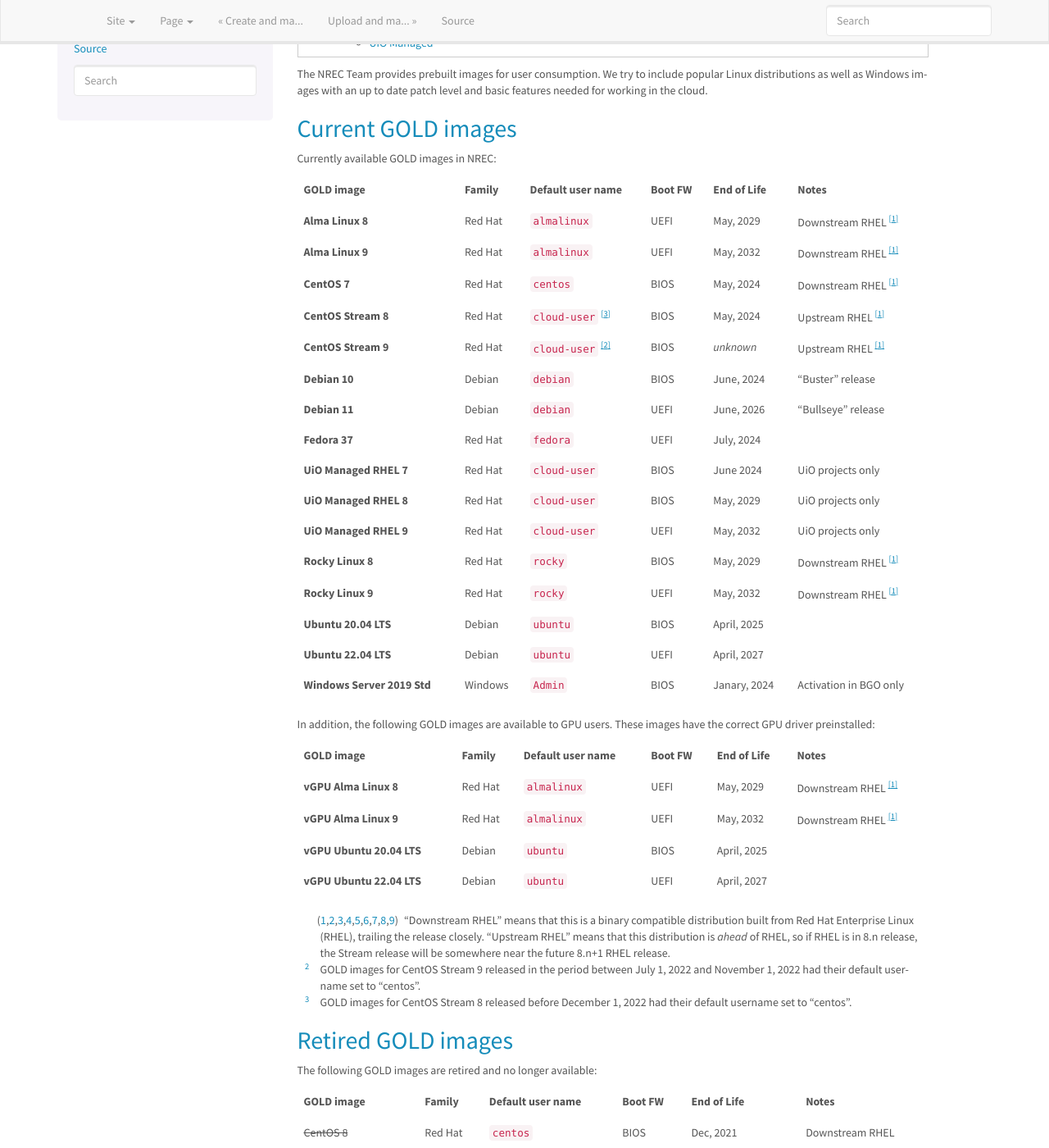
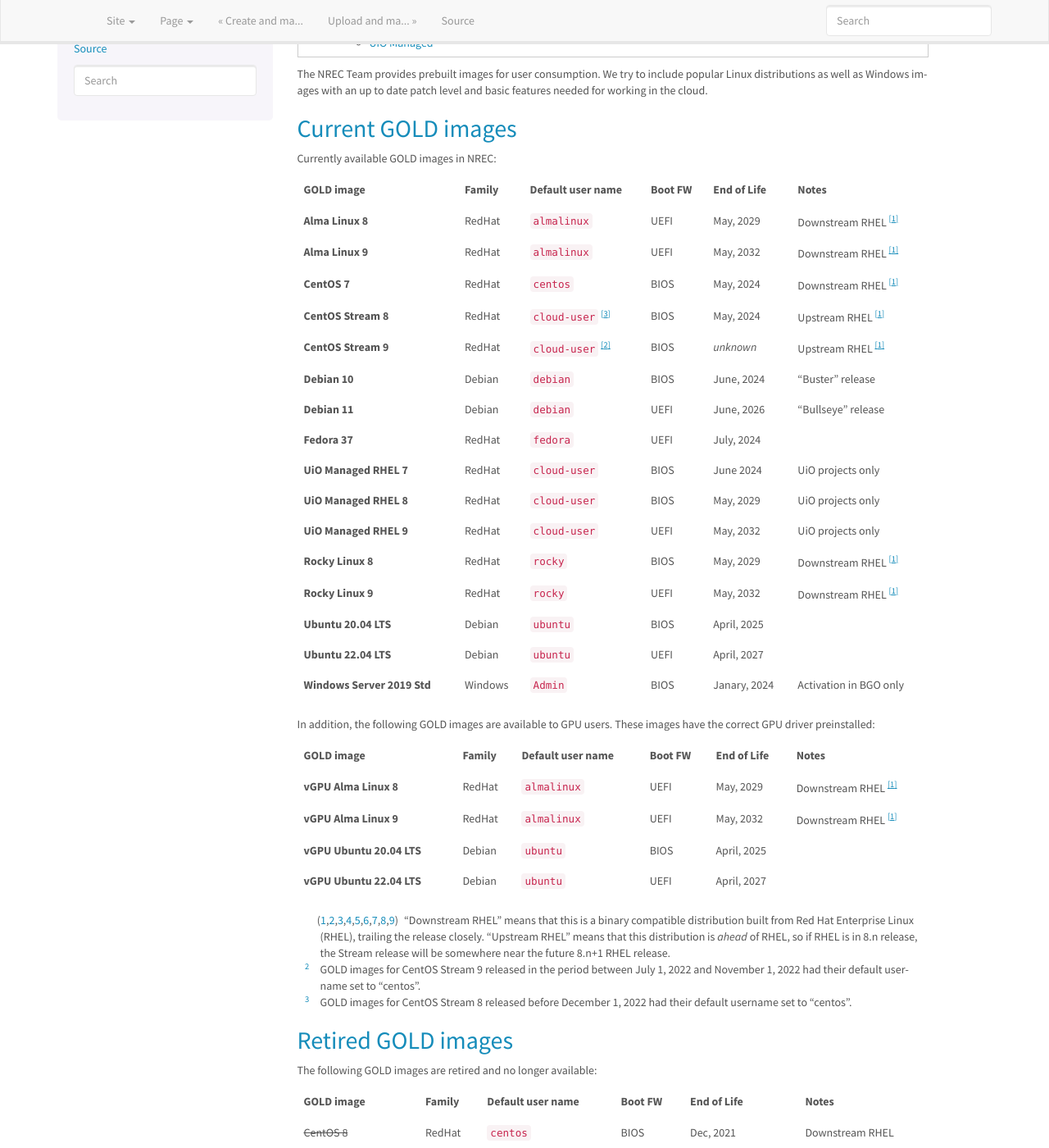
Before and after one commit to norcams/docs-enduser, a Sphinx documentation site: the page built from docs/gold-image.rst, in a window 1280 px wide and 1400 px high, scrolled down 198 px. Shown: the whole window at 82% size. Built offline with Sphinx 7.4.7, drawn with Linux system fonts in a browser that asks for light colours; some of the changed text lies outside the part shown.

Commit message:
undo previous

```diff
--- a/docs/gold-image.rst
+++ b/docs/gold-image.rst
@@ -24,19 +24,19 @@ Currently available GOLD images in NREC:
 ============================== ======== ===================== ======== ==================== =======================
 GOLD image                     Family   Default user name     Boot FW  End of Life          Notes
 ============================== ======== ===================== ======== ==================== =======================
-**Alma Linux 8**               Red Hat  ``almalinux``         UEFI     May, 2029            Downstream RHEL [#f1]_
-**Alma Linux 9**               Red Hat  ``almalinux``         UEFI     May, 2032            Downstream RHEL [#f1]_
-**CentOS 7**                   Red Hat  ``centos``            BIOS     May, 2024            Downstream RHEL [#f1]_
-**CentOS Stream 8**            Red Hat  ``cloud-user`` [#f3]_ BIOS     May, 2024            Upstream RHEL [#f1]_
-**CentOS Stream 9**            Red Hat  ``cloud-user`` [#f2]_ BIOS     *unknown*            Upstream RHEL [#f1]_
+**Alma Linux 8**               RedHat   ``almalinux``         UEFI     May, 2029            Downstream RHEL [#f1]_
+**Alma Linux 9**               RedHat   ``almalinux``         UEFI     May, 2032            Downstream RHEL [#f1]_
+**CentOS 7**                   RedHat   ``centos``            BIOS     May, 2024            Downstream RHEL [#f1]_
+**CentOS Stream 8**            RedHat   ``cloud-user`` [#f3]_ BIOS     May, 2024            Upstream RHEL [#f1]_
+**CentOS Stream 9**            RedHat   ``cloud-user`` [#f2]_ BIOS     *unknown*            Upstream RHEL [#f1]_
 **Debian 10**                  Debian   ``debian``            BIOS     June, 2024           "Buster" release
 **Debian 11**                  Debian   ``debian``            UEFI     June, 2026           "Bullseye" release
-**Fedora 37**                  Red Hat  ``fedora``            UEFI     July, 2024
-**UiO Managed RHEL 7**         Red Hat  ``cloud-user``        BIOS     June 2024            UiO projects only
-**UiO Managed RHEL 8**         Red Hat  ``cloud-user``        BIOS     May, 2029            UiO projects only
-**UiO Managed RHEL 9**         Red Hat  ``cloud-user``        UEFI     May, 2032            UiO projects only
-**Rocky Linux 8**              Red Hat  ``rocky``             BIOS     May, 2029            Downstream RHEL [#f1]_
-**Rocky Linux 9**              Red Hat  ``rocky``             UEFI     May, 2032            Downstream RHEL [#f1]_
+**Fedora 37**                  RedHat   ``fedora``            UEFI     July, 2024
+**UiO Managed RHEL 7**         RedHat   ``cloud-user``        BIOS     June 2024            UiO projects only
+**UiO Managed RHEL 8**         RedHat   ``cloud-user``        BIOS     May, 2029            UiO projects only
+**UiO Managed RHEL 9**         RedHat   ``cloud-user``        UEFI     May, 2032            UiO projects only
+**Rocky Linux 8**              RedHat   ``rocky``             BIOS     May, 2029            Downstream RHEL [#f1]_
+**Rocky Linux 9**              RedHat   ``rocky``             UEFI     May, 2032            Downstream RHEL [#f1]_
 **Ubuntu 20.04 LTS**           Debian   ``ubuntu``            BIOS     April, 2025
 **Ubuntu 22.04 LTS**           Debian   ``ubuntu``            UEFI     April, 2027
 **Windows Server 2019 Std**    Windows  ``Admin``             BIOS     Janary, 2024         Activation in BGO only
@@ -48,8 +48,8 @@ users. These images have the correct GPU driver preinstalled:
 ============================== ======== ===================== ======== ==================== =======================
 GOLD image                     Family   Default user name     Boot FW  End of Life          Notes
 ============================== ======== ===================== ======== ==================== =======================
-**vGPU Alma Linux 8**          Red Hat  ``almalinux``         UEFI     May, 2029            Downstream RHEL [#f1]_
-**vGPU Alma Linux 9**          Red Hat  ``almalinux``         UEFI     May, 2032            Downstream RHEL [#f1]_
+**vGPU Alma Linux 8**          RedHat   ``almalinux``         UEFI     May, 2029            Downstream RHEL [#f1]_
+**vGPU Alma Linux 9**          RedHat   ``almalinux``         UEFI     May, 2032            Downstream RHEL [#f1]_
 **vGPU Ubuntu 20.04 LTS**      Debian   ``ubuntu``            BIOS     April, 2025
 **vGPU Ubuntu 22.04 LTS**      Debian   ``ubuntu``            UEFI     April, 2027
 ============================== ======== ===================== ======== ==================== =======================
@@ -76,10 +76,10 @@ The following GOLD images are retired and no longer available:
 ============================== ======== ================== ======== ==================== =======================
 GOLD image                     Family   Default user name  Boot FW  End of Life          Notes
 ============================== ======== ================== ======== ==================== =======================
-|ss| CentOS 8 |se|             Red Hat  ``centos``         BIOS     Dec, 2021            Downstream RHEL
-|ss| Fedora 34 |se|            Red Hat  ``fedora``         BIOS     May, 2022
-|ss| Fedora 35 |se|            Red Hat  ``fedora``         BIOS     November, 2022
-|ss| Fedora 36 |se|            Red Hat  ``fedora``         BIOS     June, 2023
+|ss| CentOS 8 |se|             RedHat   ``centos``         BIOS     Dec, 2021            Downstream RHEL
+|ss| Fedora 34 |se|            RedHat   ``fedora``         BIOS     May, 2022
+|ss| Fedora 35 |se|            RedHat   ``fedora``         BIOS     November, 2022
+|ss| Fedora 36 |se|            RedHat   ``fedora``         BIOS     June, 2023
 |ss| Ubuntu 18.04 LTS |se|     Debian   ``ubuntu``         BIOS     April, 2023
 |ss| Ubuntu 21.04 |se|         Debian   ``ubuntu``         BIOS     Dec, 2021
 |ss| Ubuntu 21.10 |se|         Debian   ``ubuntu``         BIOS     July, 2022
```
